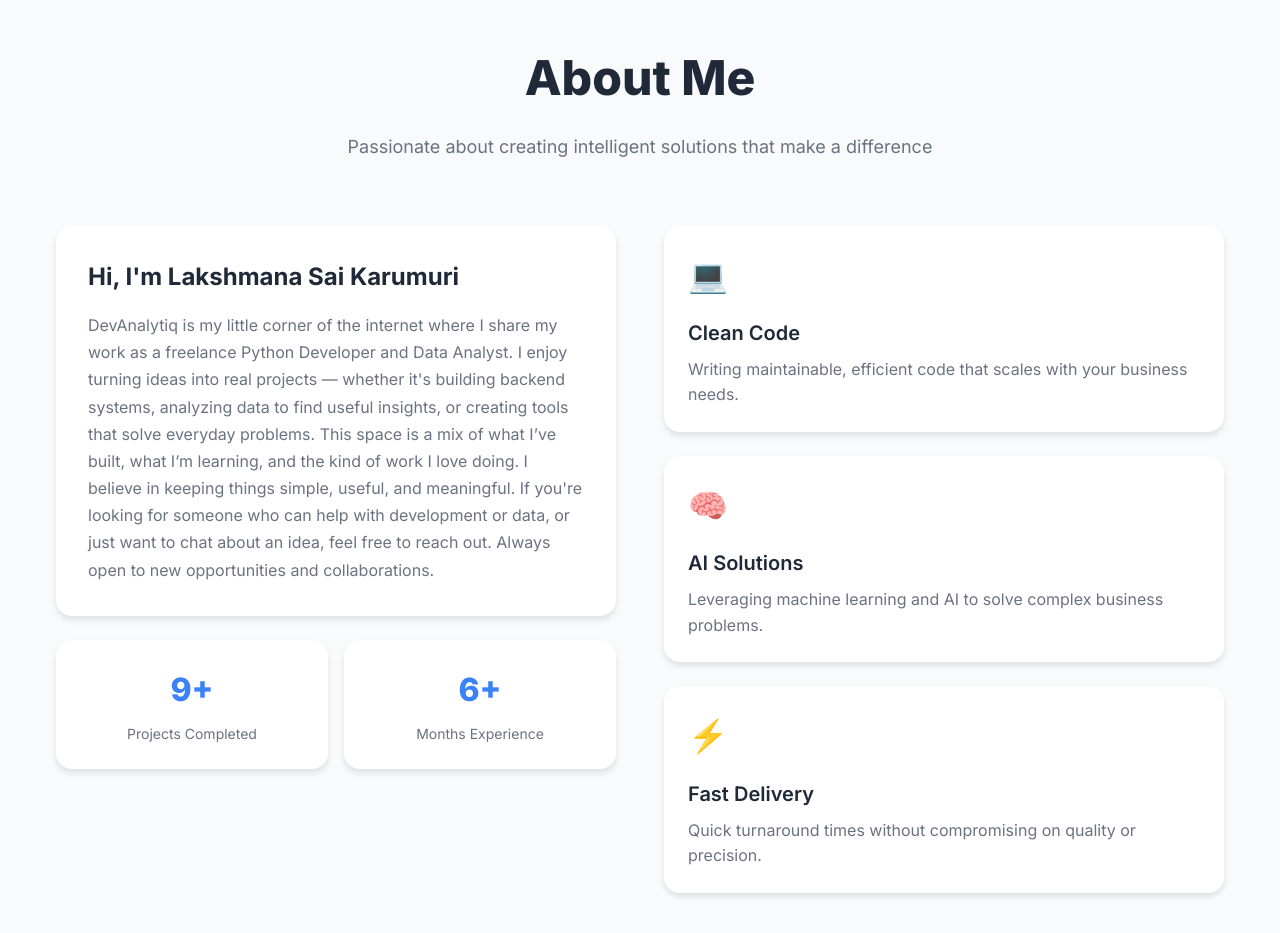
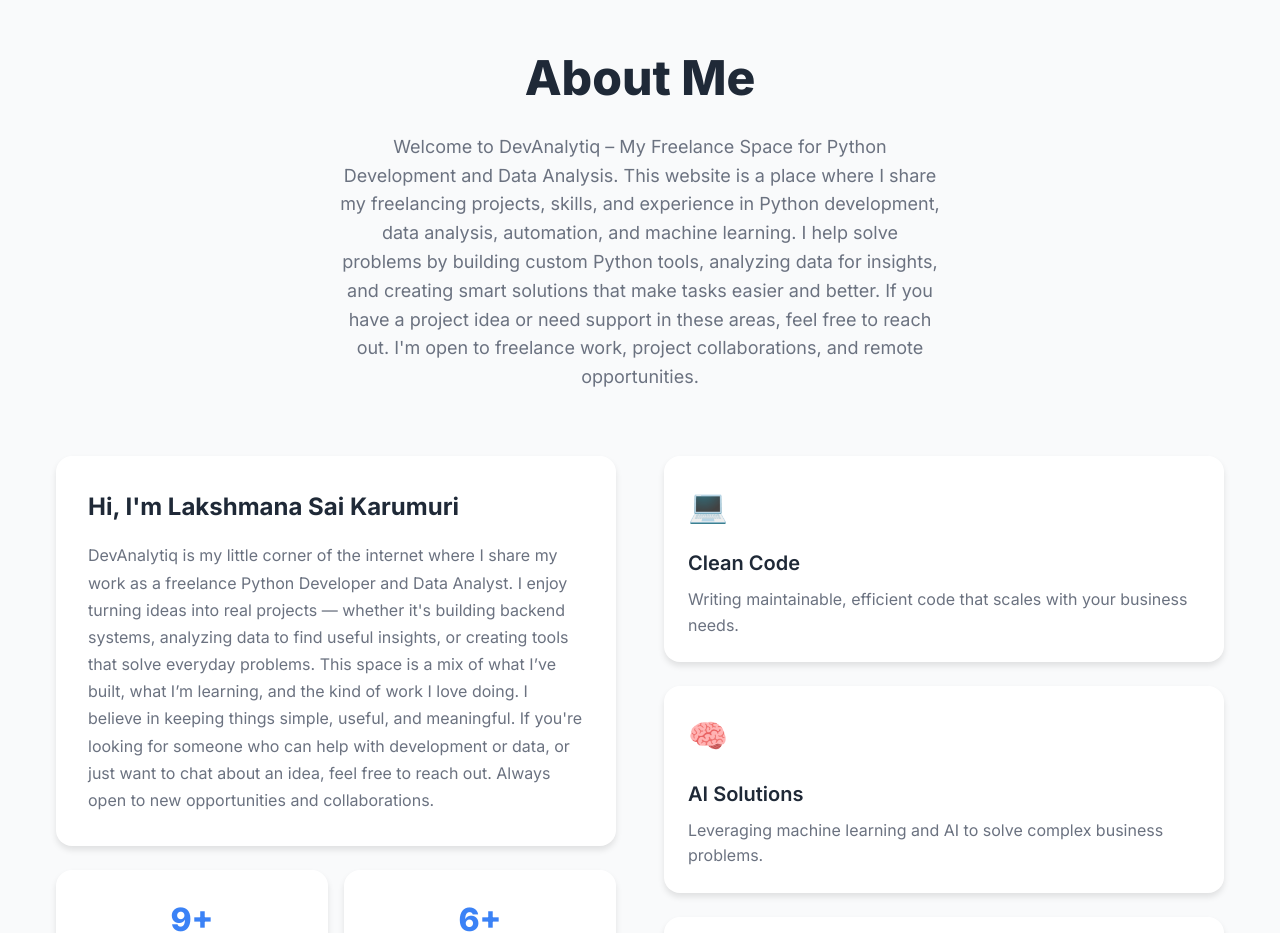
Before and after one commit to lakshman12-34/DevAnalytiq, a React app: page index.html in a window 1280 px wide. Shown: the part 840-1773 px from the top of the page. Built offline with nearby package versions, Linux system fonts and the light colour scheme.

Commit message:
Update index.html

```diff
--- a/index.html
+++ b/index.html
@@ -100,7 +100,13 @@
         <div class="container">
             <div class="section-header">
                 <h2 class="section-title">About Me</h2>
-                <p class="section-subtitle">Passionate about creating intelligent solutions that make a difference</p>
+                <p class="section-subtitle">Welcome to DevAnalytiq – My Freelance Space for Python Development and Data Analysis.
+
+This website is a place where I share my freelancing projects, skills, and experience in Python development, data analysis, automation, and machine learning.
+
+I help solve problems by building custom Python tools, analyzing data for insights, and creating smart solutions that make tasks easier and better.
+
+If you have a project idea or need support in these areas, feel free to reach out. I'm open to freelance work, project collaborations, and remote opportunities.</p>
             </div>
             <div class="about-content">
                 <div class="about-text">
```
